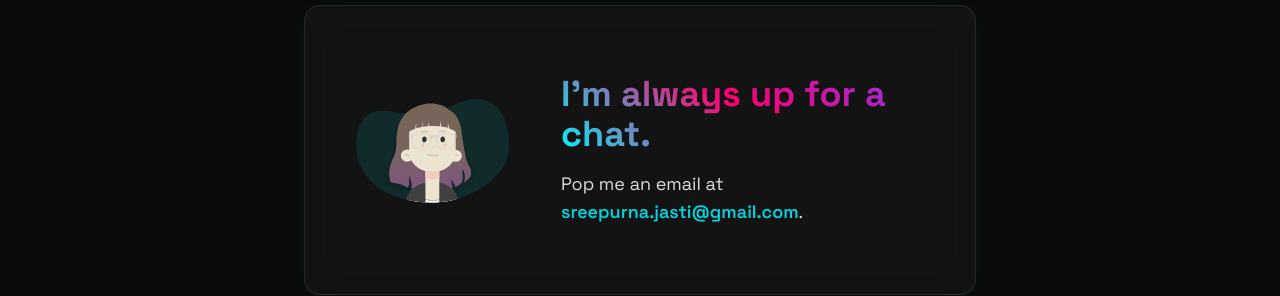
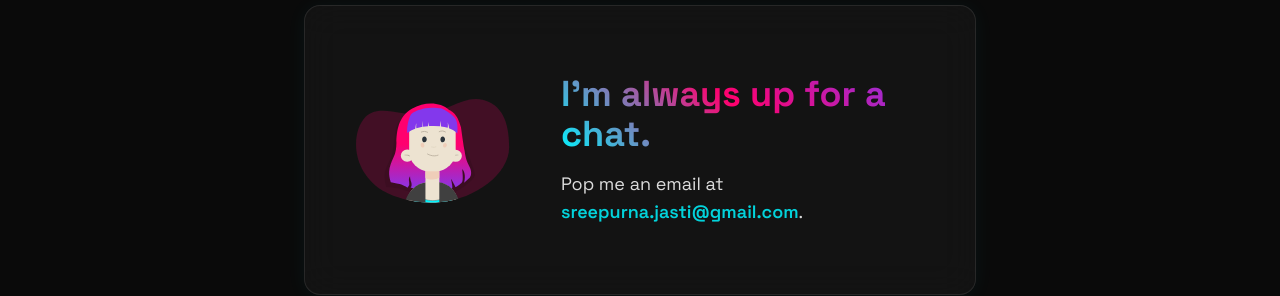
Before and after one commit to sreepurnajasti/sreepurnajasti.github.io, a React (Vite) app: page / in a window 1280 px wide. Shown: the part 2689-2985 px from the top of the page. Built offline with nearby package versions, Linux system fonts and the light colour scheme.

Commit message:
Refactor: Update doodle with no specs and color
The doodle was updated to remove the glasses and use more colors.

```diff
--- a/src/components/Doodle.tsx
+++ b/src/components/Doodle.tsx
@@ -5,10 +5,10 @@ const Doodle = () => (
     <svg className="w-40 h-40 shrink-0" xmlns="http://www.w3.org/2000/svg" viewBox="0 10 211.73 180">
         <defs>
             <linearGradient id="linear-gradient-hair" x1="102.94" y1="154.47" x2="102.94" y2="36.93" gradientUnits="userSpaceOnUse">
-                <stop offset="0" stopColor="#7e5582"></stop>
-                <stop offset="0.01" stopColor="#7e5582"></stop>
-                <stop offset="0.54" stopColor="#77655a"></stop>
-                <stop offset="1" stopColor="#77655a"></stop>
+                <stop offset="0" stopColor="#8338ec"></stop>
+                <stop offset="0.01" stopColor="#8338ec"></stop>
+                <stop offset="0.54" stopColor="#ff006e"></stop>
+                <stop offset="1" stopColor="#ff006e"></stop>
             </linearGradient>
             <clipPath id="clip-path">
                 <path d="M39 153.73s31.57 19.71 77.26 15.21 90.18-37.23 90.36-72.33-8.82-80.28-33.59-86.29C136.84-6.57 114.13-5.82 88-2.82S34.73 11.45 16.71 48.24C-1.5 66.64-4.88 125.2 39 153.73z" fill="none"></path>
@@ -26,7 +26,7 @@ const Doodle = () => (
                     <path id="shadow-2" className="shadow" d="M69.44,54A23.64,23.64,0,0,0,58.91,64.27c-4.39,7.87-4.1,30.52-7.61,41.23S40.76,124.26,41.93,135s2.64,12.27,2.64,12.27a66.65,66.65,0,0,1,14.93,1.88c7,1.89,18.42,5.48,18.42,5.48S63.6,166.53,61.84,176a67.23,67.23,0,0,0-2.34,18.26l20.89,1.9,16.19-34,11.42-12L109.91,75Z" opacity="0.09" style={{ isolation: 'isolate', transformOrigin: '0px 0px' }} data-svg-origin="75.8550910949707 125.07999420166016" transform="matrix(1,0,0,1,-0.52274,1.92485)"></path>
                     <path id="hair-back" className="hair" d="M127.63,45.17c2.65,1.35,11.15,4.2,16.07,23.12,2.88,20.58,3.79,26.07,4.68,30.6s1.2,11.6,6.3,21.15.85,14.65.85,14.65l-7.63,7.08s3.45-12.65-2.63-18.13c0,0,2,14,0,17s-8.75,6.92-8.75,6.92-2.48-4.53-5.06-9.64,2.78,11,.08,12.09-18.82,6.25-30.6,3.86-21.53-5-24-5.79c0,0,2.75-1.37.77-7.62s-1-7.59-1.52-7-2.1,3-1,7.49a7.45,7.45,0,0,1-1.92,7.18s-7.11-4.65-12.77-5.21A51.35,51.35,0,0,1,51,141.14s-5-11.43-.4-23.56S58,104.1,58.32,88.87s2.41-34.66,20.41-45S116.87,35.4,127.63,45.17Z" fill="url(#linear-gradient-hair)" data-svg-origin="102.92224884033203 95.71350479125977" transform="matrix(1,0,0,1,-0.83301,1.5918)" style={{ transformOrigin: '0px 0px' }}></path>
                     <path id="neck" d="M114.26 143.16v-14a9.22 9.22 0 10-18.43 0v14c-15.27 2.84-24.74 15.08-24.74 27.33H139c0-12.24-9.5-24.49-24.74-27.33z" fill="#ede3d1"></path>
-                    <path id="top" d="M105.61 167c-30.17 0-25.36-40-25.36 15.84h25.35l25-2.14c-.05-55.79 5.17-13.7-24.99-13.7z" fill="#fff" stroke="#404040" strokeMiterlimit="10" strokeWidth="0.5"></path>
+                    <path id="top" d="M105.61 167c-30.17 0-25.36-40-25.36 15.84h25.35l25-2.14c-.05-55.79 5.17-13.7-24.99-13.7z" fill="#00f5ff" stroke="#404040" strokeMiterlimit="10" strokeWidth="0.5"></path>
                     <path id="shoulder" d="M95.82 142.87c-16 1.84-29.37 19.5-29.37 40h29.37z" fill="#404040"></path>
                     <path id="shoulder-2" data-name="shoulder" d="M114.23 142.67c15.76 1.85 29 19.6 29 40.2h-29z" fill="#404040"></path>
                 </g>
@@ -64,11 +64,10 @@ const Doodle = () => (
                             <path className="dizzy dizzy-1" opacity="0" d="M113.61,87.6c.54-2.66,2.66-3.84,4.63-3.37A3.3,3.3,0,0,1,117,90.71a2.53,2.53,0,0,1-2-3,2.48,2.48,0,0,1,2.73-1.92A1.71,1.71,0,0,1,119.32,88a1.59,1.59,0,0,1-1.75,1.34c-.79-.1-1.41-.59-1-1.42s1-.72,1.22-.24" fill="none" stroke="#000" strokeLinecap="round" strokeMiterlimit="10" strokeWidth="0.75" data-svg-origin="117.2210578918457 87.44113540649414" transform="matrix(1,0,0,1,0,0)" style={{ opacity: 0, transformOrigin: '0px 0px' }}></path>
                             <path className="dizzy dizzy-2" opacity="0" d="M96.15,87.27c-.54-2.66-2.66-3.84-4.63-3.37s-2.89,1.9-2.46,4a3.11,3.11,0,0,0,3.68,2.45,2.53,2.53,0,0,0,2-3A2.49,2.49,0,0,0,92,85.49a1.71,1.71,0,0,0-1.57,2.13A1.57,1.57,0,0,0,92.19,89c.79-.11,1.41-.6,1-1.43s-1-.72-1.22-.23" fill="none" stroke="#000" strokeLinecap="round" strokeMiterlimit="10" strokeWidth="0.75" data-svg-origin="92.55302047729492 87.10653305053711" transform="matrix(1,0,0,1,0,0)" style={{ opacity: 0, transformOrigin: '0px 0px' }}></path>
                             <path id="nose" d="M102.39 98.13s3.09 1.55 5.78 0" fill="none" stroke="#e0d5c1" strokeLinecap="round" strokeLinejoin="round"></path>
-                            <path id="glasses" d="M133.54 81.76c-4.7-1.42-15.29-2.42-19.83-.45-5.82 2.17-3.18 1.57-8.55 1.17-5.36.4-2.74 1-8.55-1.18-7.3-2.55-15.58-.24-22.25.72v2.75c2.46.24 1.26 6.78 3.06 10.32 2.13 7.23 12.69 9.55 18.19 5.49 3.9-2 7.08-10.32 7.21-12.86 0-1.64 4.15-2.57 4.61.24.11 2.53 3.42 10.69 7.28 12.62 5.5 4 16 1.74 18.17-5.49 1.8-3.54 1.69-9.92 2.88-10.32s.74-2.67 0-2.75-1.02-.1-2.22-.26zM97.25 97.49C90.94 104.81 79 101.2 78 92.3c-.7-2.62-1-7.3 1.27-9.12s6.88-1.87 9.23-2c11.14-.26 16.62 5.6 8.75 16.31zm35.12-5.19c-3.71 17.2-27.26 7.42-22.09-7.36 1.87-3.11 9.09-3.84 11.55-3.73 8.07-.04 12.7 1.79 10.54 11.09z" fill="#c6c6c6" opacity="0.48" data-svg-origin="74.3599853515625 80.13999938964844" transform="matrix(1,0,0,1,0,0)" style={{ transformOrigin: '0px 0px' }}></path>
                             <path id="blush-left" className="eye" d="M89.9 98.17a2.66 2.66 0 01-1.55-.93 3.73 3.73 0 01-.76-3.12 3 3 0 011-1.56 2 2 0 011.4-.42 3 3 0 012.5 2.72.76.76 0 010 .21 3.19 3.19 0 01.11.91 2.1 2.1 0 01-1.77 2.21 2.07 2.07 0 01-.93-.02zM89.34 96v-.05s-.04.05 0 .05z" fill="#efceb9" fillRule="evenodd" data-svg-origin="87.51107788085938 92.13317108154297" transform="matrix(1,0,0,1,0.39091,0.6694)" style={{ transformOrigin: '0px 0px' }}></path>
                             <path id="blush-right" className="eye" d="M118.93 98.19a2.09 2.09 0 01-1.77-2.19 3.58 3.58 0 01.1-.91v-.21a3 3 0 012.51-2.72 2 2 0 011.4.42 3 3 0 011 1.56 3.73 3.73 0 01-.76 3.12 2.66 2.66 0 01-1.55.93 2.08 2.08 0 01-.93 0zm1.53-2.2v.05c0 .05.05-.04 0-.04z" fill="#efceb9" fillRule="evenodd" data-svg-origin="117.15631866455078 92.1531753540039" transform="matrix(1,0,0,1,0.39086,0.66822)" style={{ transformOrigin: '0px 0px' }}></path>
                         </g>
-                        <path id="hair-front" d="M134.1,57.61C129.22,51.79,118,45,115.33,44.84s-13-1.87-20.65,0-16,4.51-18.77,8.26-6.17,18-4.77,24.41c0,0,3-3.09,10.46-5.73h0s.74-6.33,1.45-7.18a32.29,32.29,0,0,0-.1,6.73,59.67,59.67,0,0,1,8.22-2,37,37,0,0,1,.25-8.11,67.11,67.11,0,0,0,.54,8c2-.32,4.18-.59,6.52-.78h0s.18-2.82.61-5.5c0,0,.28,3.33.6,5.42,1.78-.12,3.64-.19,5.62-.21a76.76,76.76,0,0,1,9.11.45c-.05-2.15,0-6.82-.22-7.36s1.07,2.06,1.54,7.52a51.14,51.14,0,0,1,8.84,1.92c.23-2.37.41-5.93-.3-7.88,0,0,2.1,5,1.9,8.42h0c8.36,3,11.06,7.25,11.06,7.25S139,63.43,134.1,57.61Z" fill="#77655a" data-svg-origin="70.81439971923828 43.9721794128418" transform="matrix(1,0,0,1,0.4656,0.75712)" style={{ transformOrigin: '0px 0px' }}></path>
+                        <path id="hair-front" d="M134.1,57.61C129.22,51.79,118,45,115.33,44.84s-13-1.87-20.65,0-16,4.51-18.77,8.26-6.17,18-4.77,24.41c0,0,3-3.09,10.46-5.73h0s.74-6.33,1.45-7.18a32.29,32.29,0,0,0-.1,6.73,59.67,59.67,0,0,1,8.22-2,37,37,0,0,1,.25-8.11,67.11,67.11,0,0,0,.54,8c2-.32,4.18-.59,6.52-.78h0s.18-2.82.61-5.5c0,0,.28,3.33.6,5.42,1.78-.12,3.64-.19,5.62-.21a76.76,76.76,0,0,1,9.11.45c-.05-2.15,0-6.82-.22-7.36s1.07,2.06,1.54,7.52a51.14,51.14,0,0,1,8.84,1.92c.23-2.37.41-5.93-.3-7.88,0,0,2.1,5,1.9,8.42h0c8.36,3,11.06,7.25,11.06,7.25S139,63.43,134.1,57.61Z" fill="#8338ec" data-svg-origin="70.81439971923828 43.9721794128418" transform="matrix(1,0,0,1,0.4656,0.75712)" style={{ transformOrigin: '0px 0px' }}></path>
                     </g>
                 </g>
             </g>
--- a/src/index.css
+++ b/src/index.css
@@ -4,7 +4,7 @@
 @tailwind utilities;
 
 :root {
-  --color-mint: rgba(0, 245, 255, 0.1);
+  --color-mint: rgba(255, 0, 110, 0.2);
 }
 
 body {
```
